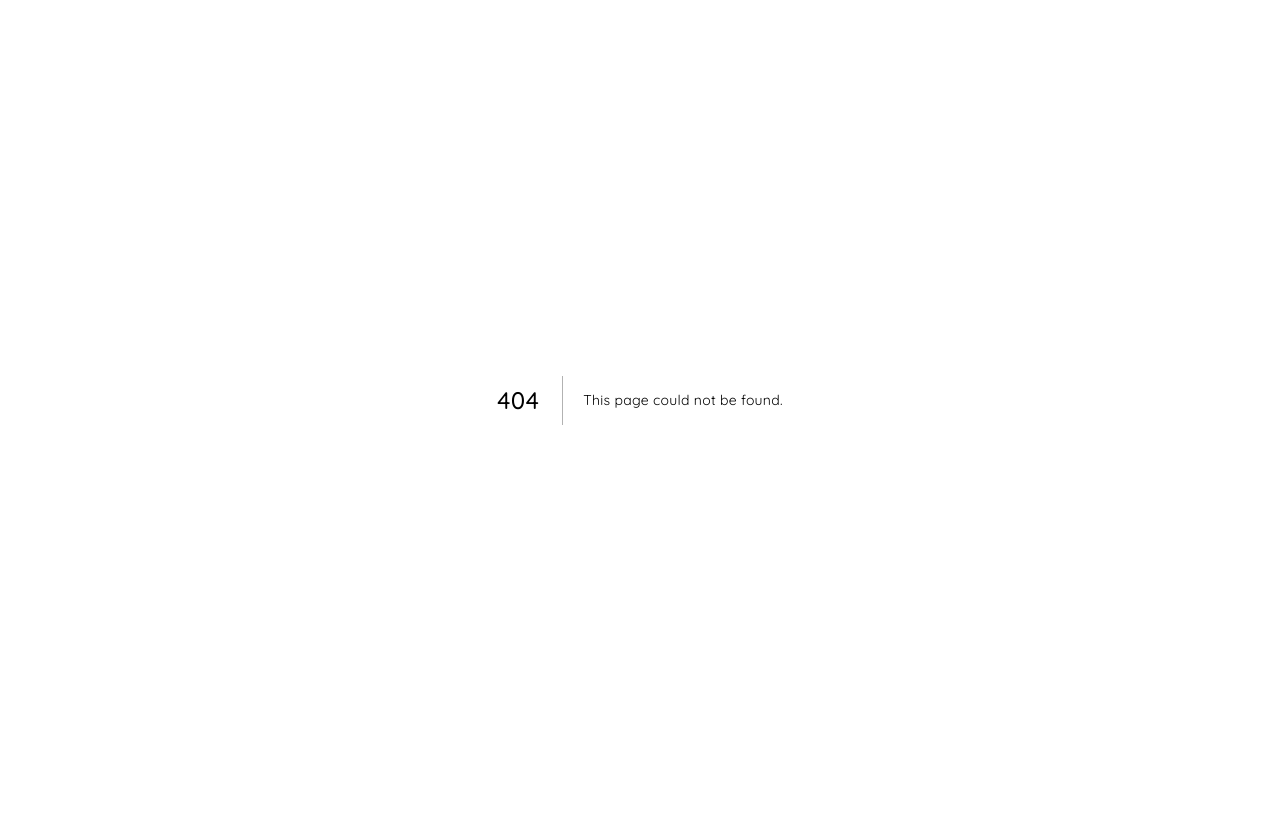
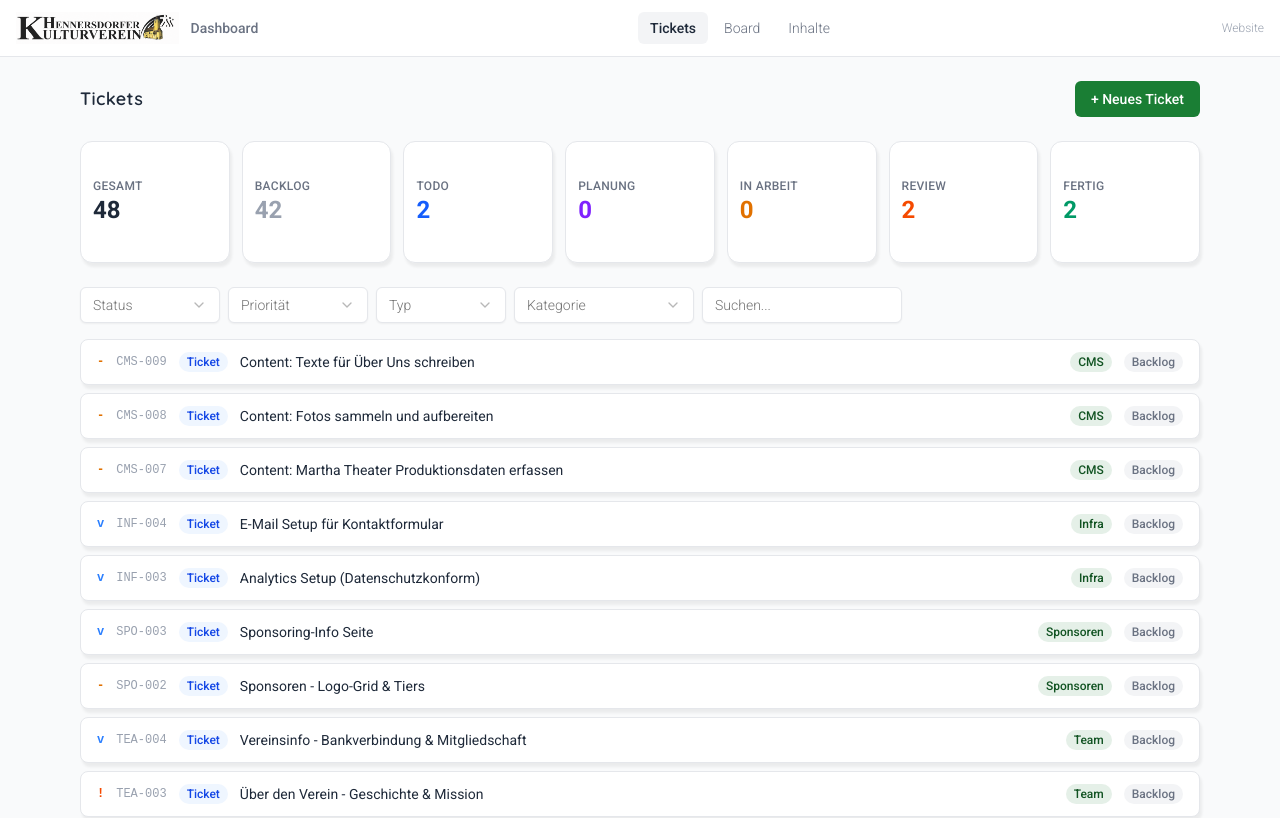
Before and after one commit to StephanAT/kulturverein-hennersdorf, a Next.js app: page /dashboard/tickets in a window 1280 px wide. Before the commit this address had no page. Shown: the top 818 px of the page. Built offline with nearby package versions, Linux system fonts and the light colour scheme.

Commit message:
Move dashboard routes under /dashboard/ prefix
Rename (dashboard) route group to dashboard/ real segment so all
admin pages live under /dashboard/tickets, /dashboard/content etc.
This prepares the structure for adding auth protection later.

Co-Authored-By: Claude Opus 4.6 <noreply@anthropic.com>

```diff
--- a/src/app/(dashboard)/layout.tsx
+++ b/src/app/dashboard/layout.tsx
@@ -5,15 +5,15 @@ import Link from "next/link";
 import { usePathname } from "next/navigation";
 
 const NAV_ITEMS = [
-  { href: "/tickets", label: "Tickets" },
-  { href: "/tickets/board", label: "Board" },
-  { href: "/content", label: "Inhalte" },
+  { href: "/dashboard/tickets", label: "Tickets" },
+  { href: "/dashboard/tickets/board", label: "Board" },
+  { href: "/dashboard/content", label: "Inhalte" },
 ];
 
 function isNavActive(href: string, pathname: string): boolean {
-  if (href === "/tickets/board") return pathname === "/tickets/board";
-  if (href === "/content") return pathname === "/content";
-  return pathname === "/tickets" || (pathname.startsWith("/tickets/") && !pathname.startsWith("/tickets/board"));
+  if (href === "/dashboard/tickets/board") return pathname === "/dashboard/tickets/board";
+  if (href === "/dashboard/content") return pathname === "/dashboard/content";
+  return pathname === "/dashboard/tickets" || (pathname.startsWith("/dashboard/tickets/") && !pathname.startsWith("/dashboard/tickets/board"));
 }
 
 export default function DashboardLayout({
@@ -27,7 +27,7 @@ export default function DashboardLayout({
     <div className="min-h-screen bg-gray-50 text-gray-800">
       <header className="border-b border-gray-200 bg-white">
         <div className="mx-auto flex items-center justify-between px-4 py-3 max-w-[1400px]">
-          <Link href="/tickets" className="flex items-center gap-3">
+          <Link href="/dashboard/tickets" className="flex items-center gap-3">
             <Image
               src="/logo.png"
               alt="Kulturverein Hennersdorf"
--- a/src/components/tickets/ticket-card.tsx
+++ b/src/components/tickets/ticket-card.tsx
@@ -7,7 +7,7 @@ import { StatusBadge, PriorityBadge, TypeBadge, CategoryBadge, ActorAvatar } fro
 export function TicketCard({ ticket }: { ticket: TicketOverview }) {
   return (
     <Link
-      href={`/tickets/${ticket.id}`}
+      href={`/dashboard/tickets/${ticket.id}`}
       className="flex items-center gap-3 rounded-lg border border-gray-200 bg-white px-4 py-3 shadow-[2px_4px_3px_rgba(0,0,0,0.06)] transition-all hover:border-brand/30 hover:shadow-[2px_4px_6px_rgba(0,0,0,0.1)]"
     >
       <PriorityBadge priority={ticket.priority} />
@@ -32,7 +32,7 @@ export function TicketCard({ ticket }: { ticket: TicketOverview }) {
 export function TicketBoardCard({ ticket }: { ticket: TicketOverview }) {
   return (
     <Link
-      href={`/tickets/${ticket.id}`}
+      href={`/dashboard/tickets/${ticket.id}`}
       className="block rounded-lg border border-gray-200 bg-white p-3 shadow-[2px_4px_3px_rgba(0,0,0,0.06)] transition-all hover:border-brand/30 hover:shadow-[2px_4px_6px_rgba(0,0,0,0.1)]"
     >
       <div className="mb-2 flex items-center gap-2">
--- a/src/components/tickets/ticket-detail.tsx
+++ b/src/components/tickets/ticket-detail.tsx
@@ -67,7 +67,7 @@ export function TicketDetail({
   return (
     <div className="mx-auto max-w-5xl">
       {/* Back link */}
-      <Button variant="ghost" size="sm" onClick={() => router.push("/tickets")} className="mb-4 text-gray-500 hover:text-brand">
+      <Button variant="ghost" size="sm" onClick={() => router.push("/dashboard/tickets")} className="mb-4 text-gray-500 hover:text-brand">
         &larr; Zurück zur Übersicht
       </Button>
 
@@ -88,7 +88,7 @@ export function TicketDetail({
             {parent && (
               <p className="mt-1 text-xs text-gray-400">
                 Parent:{" "}
-                <a href={`/tickets/${parent.id}`} className="text-brand hover:text-brand-dark">
+                <a href={`/dashboard/tickets/${parent.id}`} className="text-brand hover:text-brand-dark">
                   {parent.ticket_number} - {parent.title}
                 </a>
               </p>
@@ -194,7 +194,7 @@ export function TicketDetail({
                 {childTickets.map((child) => (
                   <a
                     key={child.id}
-                    href={`/tickets/${child.id}`}
+                    href={`/dashboard/tickets/${child.id}`}
                     className="flex items-center gap-2 rounded-lg border border-gray-200 bg-white px-3 py-2 text-sm shadow-[2px_4px_3px_rgba(0,0,0,0.06)] hover:border-brand/30"
                   >
                     <PriorityBadge priority={child.priority} />
@@ -215,7 +215,7 @@ export function TicketDetail({
                 {blockedBy.map((dep) => (
                   <a
                     key={dep.id}
-                    href={`/tickets/${dep.ticket.id}`}
+                    href={`/dashboard/tickets/${dep.ticket.id}`}
                     className="flex items-center gap-2 rounded-lg border border-gray-200 bg-white px-3 py-2 text-sm shadow-[2px_4px_3px_rgba(0,0,0,0.06)] hover:border-brand/30"
                   >
                     <span className="text-gray-400 font-mono text-xs">{dep.ticket.ticket_number}</span>
@@ -234,7 +234,7 @@ export function TicketDetail({
                 {blocks.map((dep) => (
                   <a
                     key={dep.id}
-                    href={`/tickets/${dep.ticket.id}`}
+                    href={`/dashboard/tickets/${dep.ticket.id}`}
                     className="flex items-center gap-2 rounded-lg border border-gray-200 bg-white px-3 py-2 text-sm shadow-[2px_4px_3px_rgba(0,0,0,0.06)] hover:border-brand/30"
                   >
                     <span className="text-gray-400 font-mono text-xs">{dep.ticket.ticket_number}</span>
```
Also changed, not shown: src/app/dashboard/content/page.tsx (renamed from src/app/(dashboard)/content/page.tsx), src/app/dashboard/tickets/[id]/page.tsx (renamed from src/app/(dashboard)/tickets/[id]/page.tsx), src/app/dashboard/tickets/board/page.tsx (renamed from src/app/(dashboard)/tickets/board/page.tsx), src/app/dashboard/tickets/page.tsx (renamed from src/app/(dashboard)/tickets/page.tsx).
